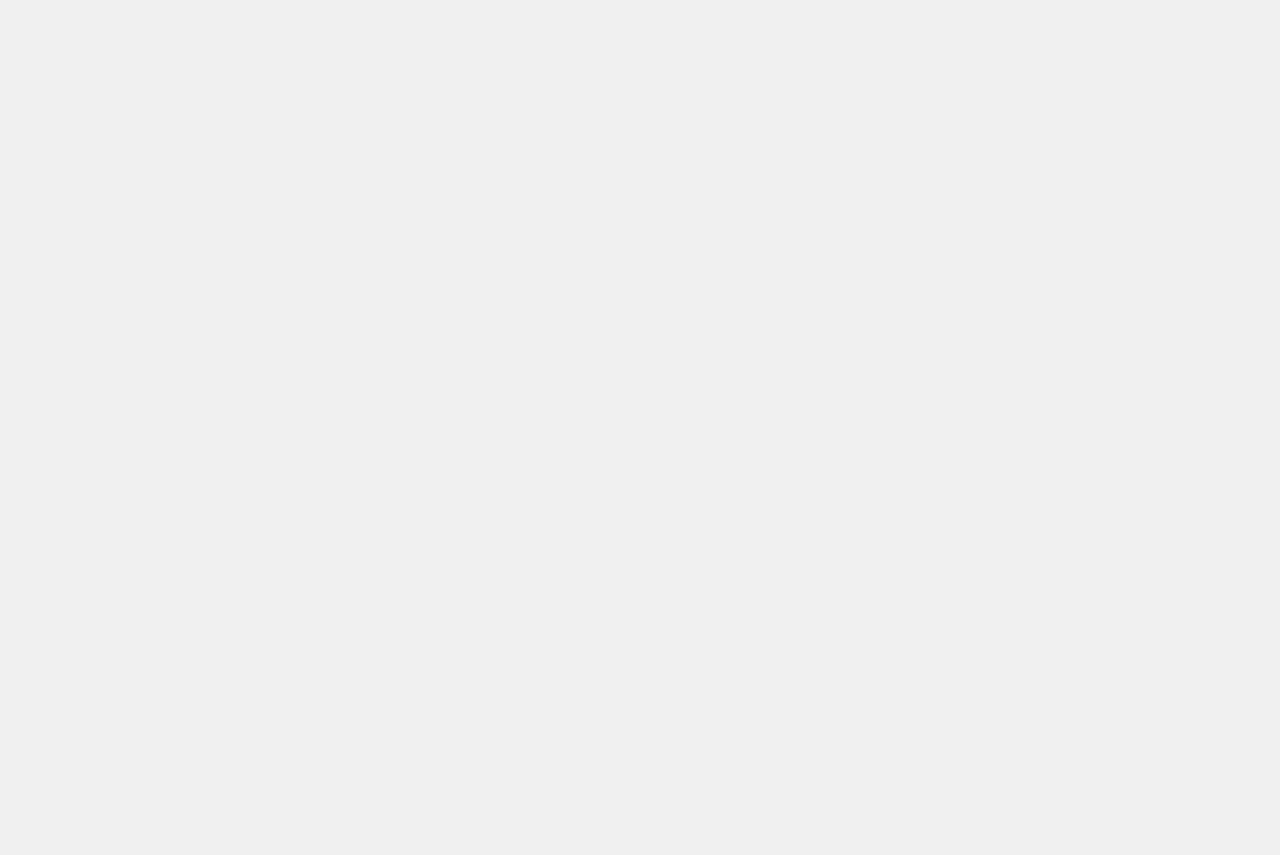
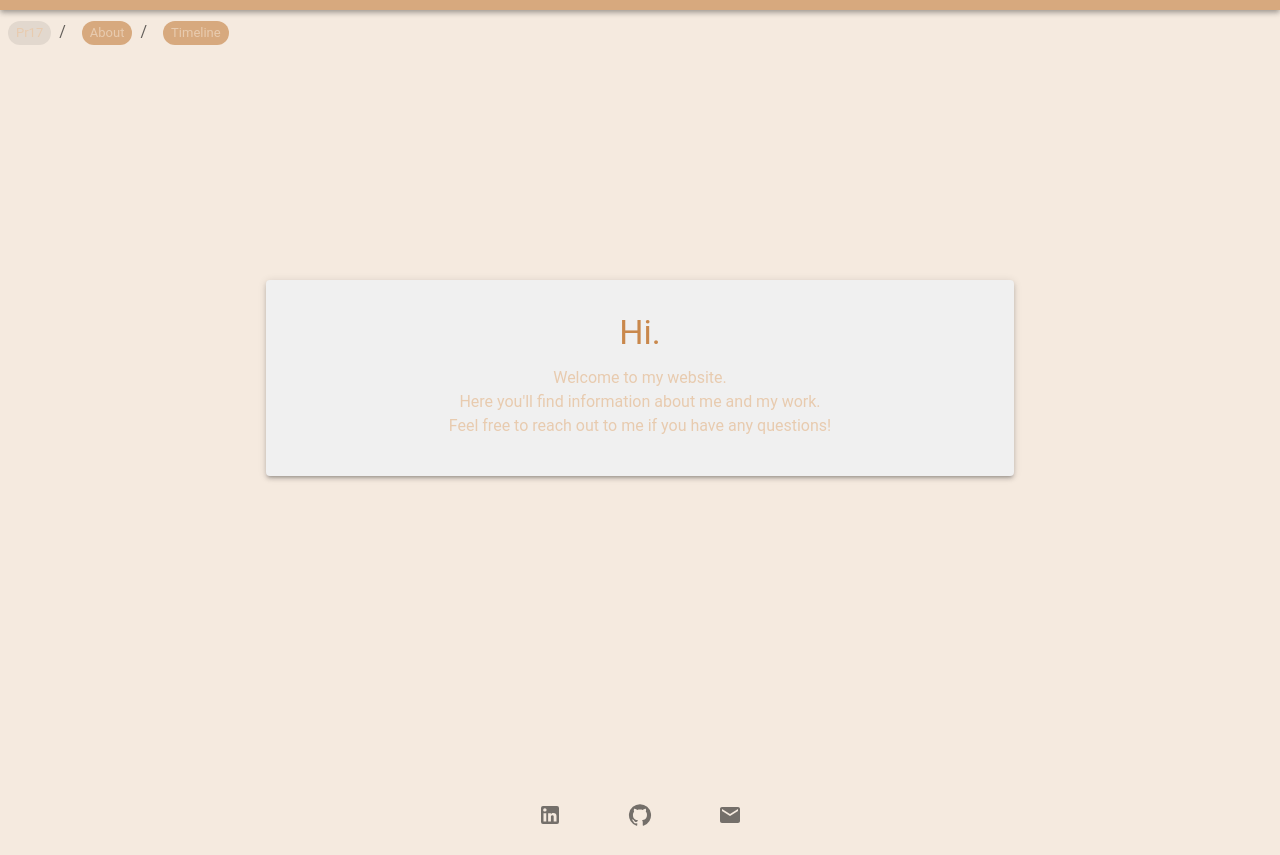
Before and after one commit to PabloRosas17/oLPs, a React (Create React App) app in the folder pr17-app/: page /pr17/pr17/about in a window 1280 px wide. Before the commit the page ends 800 px from the top, so only its background shows below. Built offline with nearby package versions, Linux system fonts and the light colour scheme; the HTML template or start-up script is replaced by a standard one.

Commit message:
deployed the site, now live. working repo as of Thu Jan 23 22:15:47 PST 2025

```diff
--- a/pr17-app/src/App.js
+++ b/pr17-app/src/App.js
@@ -8,7 +8,7 @@ function App() {
   return (
     <ThemeProvider theme={theme}>
       <CssBaseline />
-      <Router basename="/timeline">
+      <Router basename="/pr17">
         <RoutesConfig />
       </Router>
     </ThemeProvider>
--- a/pr17-app/src/routes/routes.js
+++ b/pr17-app/src/routes/routes.js
@@ -1,15 +1,15 @@
-import React from "react";
-import { Route, Routes } from "react-router-dom";
+import React from 'react';
+import { Route, Routes } from 'react-router-dom';
 
-import TimeLinePage from "../pages/TimeLinePage";
-import AboutPage from "../pages/AboutPage";
+import TimeLinePage from '../pages/TimeLinePage';
+import AboutPage from '../pages/AboutPage';
 
 const RoutesConfig = () => {
   return (
     <Routes>
-      <Route path="/" element={<TimeLinePage /> /* ROOT */ } />
-      <Route path="/timeline" element={<TimeLinePage />} />
-      <Route path="/about" element={<AboutPage />} />
+      <Route path="/pr17" element={<TimeLinePage />} /> {/* ROOT */}
+      <Route path="/pr17/timeline" element={<TimeLinePage />} />
+      <Route path="/pr17/about" element={<AboutPage />} />
     </Routes>
   );
 };
```
